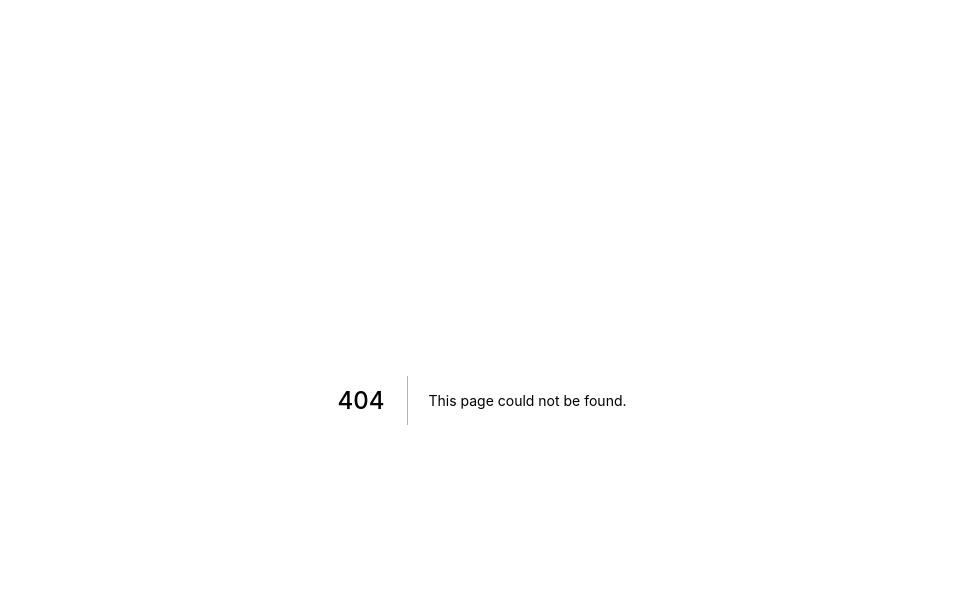
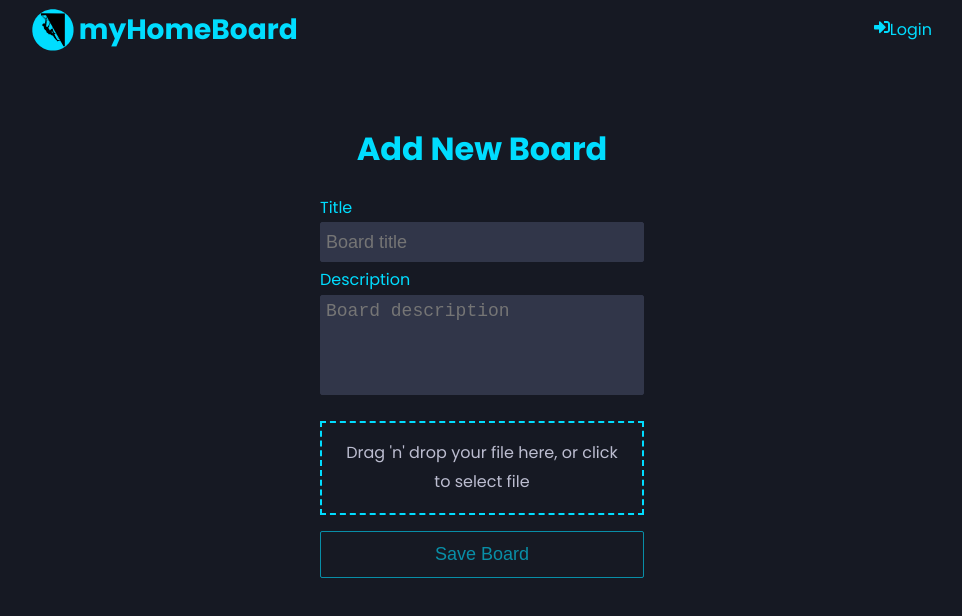
Before and after one commit to oddgrd/myhomeboard, a Next.js app in the folder client/: page /create-board in a window 1280 px wide. Before the commit this address had no page. Shown: the top 616 px of the page, without its empty margins (158-1120 px from the left). Built offline with nearby package versions, Linux system fonts and the light colour scheme; no server answers.

Commit message:
Create-board page, form, mutation

```diff
--- a/client/package.json
+++ b/client/package.json
@@ -11,12 +11,14 @@
   },
   "dependencies": {
     "@apollo/client": "^3.4.8",
+    "apollo-upload-client": "^16.0.0",
     "formik": "^2.2.9",
     "graphql": "^15.5.1",
     "next": "11.1.0",
     "next-apollo": "^5.0.6",
     "react": "17.0.2",
     "react-dom": "17.0.2",
+    "react-dropzone": "^11.3.4",
     "react-google-button": "^0.7.2",
     "react-icons": "^4.2.0",
     "react-select": "^4.3.1",
@@ -27,6 +29,7 @@
     "@graphql-codegen/typescript": "^2.1.0",
     "@graphql-codegen/typescript-operations": "^2.1.0",
     "@graphql-codegen/typescript-react-apollo": "^3.1.0",
+    "@types/apollo-upload-client": "^14.1.0",
     "@types/react": "17.0.19",
     "@types/react-select": "^4.0.17",
     "eslint": "7.32.0",
--- /dev/null
+++ b/client/src/components/form/BoardForm.tsx
@@ -0,0 +1,81 @@
+import { useCallback, useEffect, useState } from 'react';
+import { useCreateBoardMutation } from '../../generated/graphql';
+import { useDropzone } from 'react-dropzone';
+import styles from '../../styles/BoardForm.module.scss';
+export const BoardForm = () => {
+  const [boardData, setBoardData] = useState({
+    title: '',
+    file: null
+  });
+  const [createBoard] = useCreateBoardMutation();
+
+  const onDrop = useCallback(
+    (acceptedFiles) => {
+      setBoardData({ ...boardData, file: acceptedFiles[0] });
+    },
+    [boardData]
+  );
+  const { getRootProps, getInputProps, isDragActive } = useDropzone({ onDrop });
+
+  const handleFile = (e: any) => {
+    setBoardData({ ...boardData, file: e.target.files[0] });
+  };
+  const handleChange = (e: any) =>
+    setBoardData({ ...boardData, [e.target.name]: e.target.value });
+  const handleClick = async (e: any) => {
+    e.preventDefault();
+    console.log(boardData);
+    const { errors } = await createBoard({
+      variables: { title: boardData.title, file: boardData.file }
+    });
+    if (errors) console.log(errors);
+  };
+
+  return (
+    <div className={styles.boardForm}>
+      <h1>Add New Board</h1>
+
+      <label htmlFor='title'>
+        {' '}
+        Title
+        <input
+          type='text'
+          name='title'
+          placeholder='Board title'
+          onChange={handleChange}
+          required
+        />
+      </label>
+      <label htmlFor='description'>
+        {' '}
+        Description
+        <textarea
+          name='description'
+          placeholder='Board description'
+          onChange={handleChange}
+          maxLength={150}
+          required
+        />
+      </label>
+
+      <div {...getRootProps()} className={styles.dropZone}>
+        <input {...getInputProps()} />
+        {isDragActive ? (
+          <p>Drop the file here ...</p>
+        ) : boardData.file ? (
+          <p>{(boardData.file as any).name}</p>
+        ) : (
+          <p>Drag {"'n'"} drop your file here, or click to select file</p>
+        )}
+      </div>
+      <button
+        onClick={handleClick}
+        className='btn btn-submit'
+        value='Add Board'
+        disabled={!boardData.file}
+      >
+        Save Board
+      </button>
+    </div>
+  );
+};
--- a/client/src/generated/graphql.tsx
+++ b/client/src/generated/graphql.tsx
@@ -12,6 +12,8 @@ export type Scalars = {
   Boolean: boolean;
   Int: number;
   Float: number;
+  /** The `Upload` scalar type represents a file upload. */
+  Upload: any;
 };
 
 export type AddAscentInput = {
@@ -33,6 +35,17 @@ export type Ascent = {
   comment: Scalars['String'];
   problem: Problem;
   user: User;
+  createdAt: Scalars['String'];
+  updatedAt: Scalars['String'];
+};
+
+export type Board = {
+  __typename?: 'Board';
+  id: Scalars['String'];
+  title: Scalars['String'];
+  description: Scalars['String'];
+  url: Scalars['String'];
+  creatorId: Scalars['String'];
   createdAt: Scalars['String'];
   updatedAt: Scalars['String'];
 };
@@ -59,10 +72,18 @@ export type CreateProblemInput = {
 
 export type Mutation = {
   __typename?: 'Mutation';
+  createBoard: Board;
   logout: Scalars['Boolean'];
   createProblem: Problem;
   addAscent?: Maybe<Problem>;
   deleteProblem: Scalars['Boolean'];
+};
+
+
+export type MutationCreateBoardArgs = {
+  description: Scalars['String'];
+  title: Scalars['String'];
+  file: Scalars['Upload'];
 };
 
 
@@ -116,6 +137,7 @@ export type QueryGetProblemArgs = {
   id: Scalars['String'];
 };
 
+
 export type User = {
   __typename?: 'User';
   id: Scalars['String'];
@@ -127,6 +149,15 @@ export type User = {
   createdAt: Scalars['String'];
   updatedAt: Scalars['String'];
 };
+
+export type CreateBoardMutationVariables = Exact<{
+  file: Scalars['Upload'];
+  title: Scalars['String'];
+  description: Scalars['String'];
+}>;
+
+
+export type CreateBoardMutation = { __typename?: 'Mutation', createBoard: { __typename?: 'Board', title: string, description: string, url: string, creatorId: string } };
 
 export type CreateProblemMutationVariables = Exact<{
   createProblemOptions: CreateProblemInput;
@@ -151,6 +182,44 @@ export type MeQueryVariables = Exact<{ [key: string]: never; }>;
 export type MeQuery = { __typename?: 'Query', me?: Maybe<{ __typename?: 'User', id: string, name: string, email: string, avatar?: Maybe<string>, createdAt: string, updatedAt: string }> };
 
 
+export const CreateBoardDocument = gql`
+    mutation CreateBoard($file: Upload!, $title: String!, $description: String!) {
+  createBoard(file: $file, title: $title, description: $description) {
+    title
+    description
+    url
+    creatorId
+  }
+}
+    `;
+export type CreateBoardMutationFn = Apollo.MutationFunction<CreateBoardMutation, CreateBoardMutationVariables>;
+
+/**
+ * __useCreateBoardMutation__
+ *
+ * To run a mutation, you first call `useCreateBoardMutation` within a React component and pass it any options that fit your needs.
+ * When your component renders, `useCreateBoardMutation` returns a tuple that includes:
+ * - A mutate function that you can call at any time to execute the mutation
+ * - An object with fields that represent the current status of the mutation's execution
+ *
+ * @param baseOptions options that will be passed into the mutation, supported options are listed on: https://www.apollographql.com/docs/react/api/react-hooks/#options-2;
+ *
+ * @example
+ * const [createBoardMutation, { data, loading, error }] = useCreateBoardMutation({
+ *   variables: {
+ *      file: // value for 'file'
+ *      title: // value for 'title'
+ *      description: // value for 'description'
+ *   },
+ * });
+ */
+export function useCreateBoardMutation(baseOptions?: Apollo.MutationHookOptions<CreateBoardMutation, CreateBoardMutationVariables>) {
+        const options = {...defaultOptions, ...baseOptions}
+        return Apollo.useMutation<CreateBoardMutation, CreateBoardMutationVariables>(CreateBoardDocument, options);
+      }
+export type CreateBoardMutationHookResult = ReturnType<typeof useCreateBoardMutation>;
+export type CreateBoardMutationResult = Apollo.MutationResult<CreateBoardMutation>;
+export type CreateBoardMutationOptions = Apollo.BaseMutationOptions<CreateBoardMutation, CreateBoardMutationVariables>;
 export const CreateProblemDocument = gql`
     mutation CreateProblem($createProblemOptions: CreateProblemInput!) {
   createProblem(options: $createProblemOptions) {
--- /dev/null
+++ b/client/src/pages/create-board.tsx
@@ -0,0 +1,14 @@
+import { Layout } from '../components/Layout';
+import styles from '../styles/CreateProblem.module.scss';
+import { BoardForm } from '../components/form/BoardForm';
+
+const CreateBoard = () => {
+  return (
+    <Layout title='Create Board'>
+      <div className={styles.createProblem}>
+        <BoardForm />
+      </div>
+    </Layout>
+  );
+};
+export default CreateBoard;
--- a/client/src/styles/Form.module.scss
+++ b/client/src/styles/BoardForm.module.scss
@@ -1,4 +1,4 @@
-.form {
+.boardForm {
   width: 324px;
   height: 478px;
   margin: auto;
@@ -43,7 +43,7 @@
   }
   textarea {
     width: 100%;
-    height: 300px;
+    height: 100px;
     font-size: 18px;
     resize: none;
     padding: 5px;
@@ -69,18 +69,12 @@
   gap: 10px;
   width: 100%;
 }
-
+.dropZone {
+  margin: 1rem 0;
+  border: 2px dashed var(--theme-color);
+  padding: 1rem;
+  text-align: center;
+  cursor: pointer;
+}
 @media (max-width: 700px) {
-  .form {
-    margin-top: 3.2rem;
-    height: auto;
-    input[type='submit'] {
-      width: 100%;
-      font-size: 18px;
-      margin-top: 10px;
-    }
-    textarea {
-      height: 200px;
-    }
-  }
 }
--- a/client/src/styles/Header.module.scss
+++ b/client/src/styles/Header.module.scss
@@ -44,10 +44,10 @@
     display: none;
   }
   .container {
-    padding: 0 15px;
+    padding: 15px 15px;
   }
   .header {
-    height: 70px;
+    height: 80px;
   }
   .logo {
     img {
--- a/client/src/styles/Layout.module.scss
+++ b/client/src/styles/Layout.module.scss
@@ -10,6 +10,6 @@
 @media (max-width: 700px) {
   .container {
     padding: 0;
-    margin: 25px auto;
+    margin: 15px auto;
   }
 }
--- a/client/src/styles/_utils.scss
+++ b/client/src/styles/_utils.scss
@@ -1,6 +1,7 @@
 .btn {
   display: flex;
   align-items: center;
+  justify-content: center;
   background: none;
   color: var(--theme-color);
   padding: 12px;
@@ -31,6 +32,9 @@
     width: 42px;
     height: 42px;
   }
+  &.btn-submit {
+    width: 100%;
+  }
 }
 @media (max-width: 700px) {
 }
```
Also changed, not shown: client/src/graphql/mutations/createBoard.graphql (added, +8 -0 lines), 1 other file (tests, documents, lock files or other folders).
